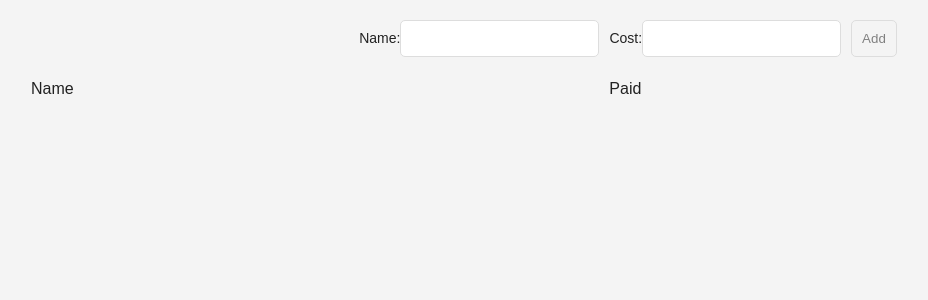
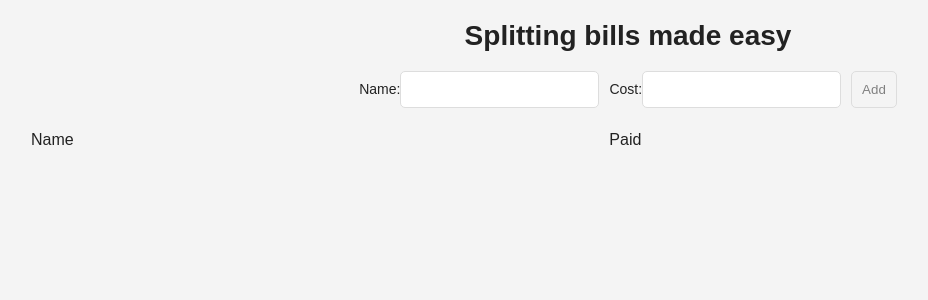
Before and after one commit to StreetLamb/paywhowhat, a React (Create React App) app: page / in a window 1280 px wide. Shown: the top 300 px of the page, without its empty margins (12-940 px from the left). Built offline with nearby package versions, Linux system fonts and the light colour scheme.

Commit message:
make it better

```diff
--- a/src/App.js
+++ b/src/App.js
@@ -163,6 +163,7 @@ class App extends Component {
     return (
       <div className='page'>
         <div className='interactions'>
+        <h1>Splitting bills made easy</h1>
           <DetailsInput
             nameInput={nameInput}
             costInput={costInput}
```
